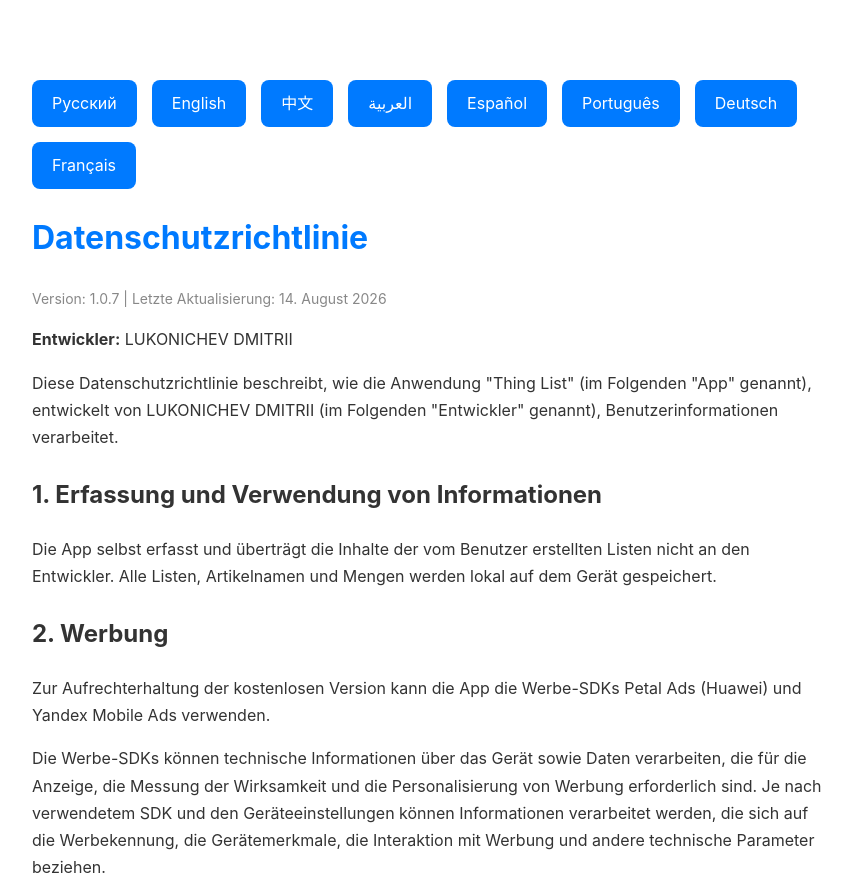
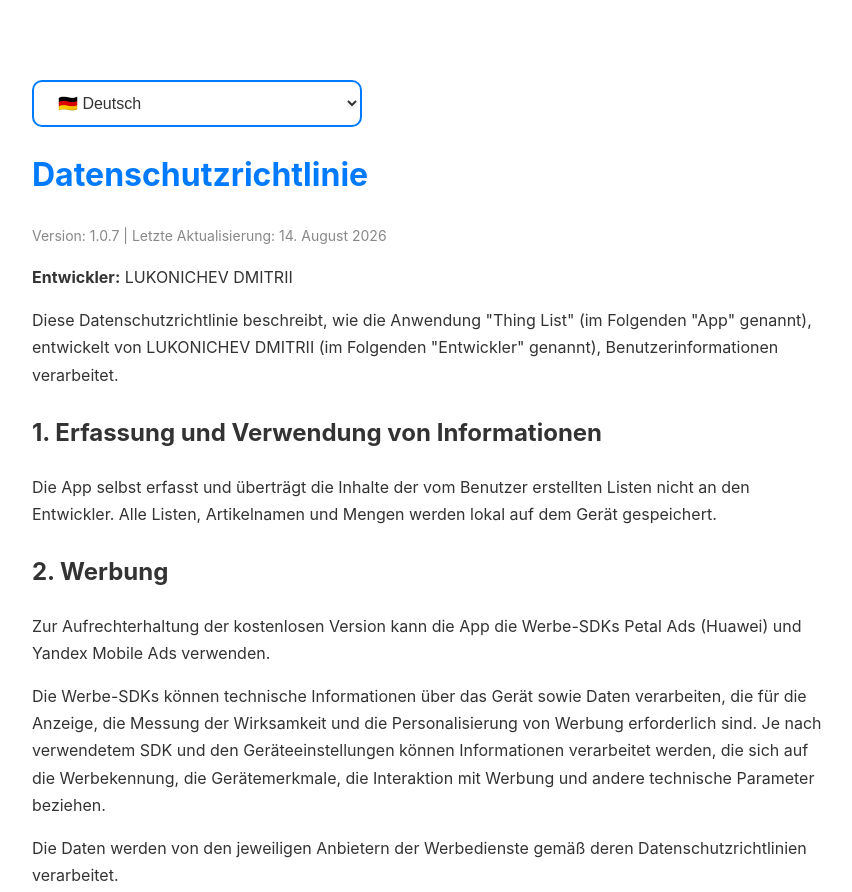
Before and after one commit to silder160590-dev/thinglist-privacy, a plain HTML site: page privacy_de.html in a window 1280 px wide. Shown: the top 892 px of the page, without its empty margins (208-1060 px from the left). Drawn offline with Linux system fonts and the light colour scheme.

Commit message:
change html

```diff
--- a/privacy_de.html
+++ b/privacy_de.html
@@ -9,22 +9,26 @@
         h1 { color: #007AFF; }
         h2 { color: #333; margin-top: 24px; }
         a { color: #007AFF; }
-        .lang-switcher { display: flex; gap: 15px; margin: 20px 0; flex-wrap: wrap; }
-        .lang-btn { padding: 10px 20px; background: #007AFF; color: white; text-decoration: none; border-radius: 8px; }
-        .lang-btn:hover { background: #0055cc; }
+        .lang-switcher { margin: 20px 0; }
+        select.lang-select { padding: 12px 20px; border-radius: 10px; border: 2px solid #007AFF; background: white; font-size: 16px; color: #333; cursor: pointer; }
+        select.lang-select:focus { outline: none; border-color: #0055cc; box-shadow: 0 0 0 3px rgba(0,122,255,0.2); }
         .version { color: #888; font-size: 14px; }
     </style>
 </head>
 <body>
 <div class="lang-switcher">
-    <a href="privacy_ru.html" class="lang-btn">Русский</a>
-    <a href="privacy_en.html" class="lang-btn">English</a>
-    <a href="privacy_zh.html" class="lang-btn">中文</a>
-    <a href="privacy_ar.html" class="lang-btn">العربية</a>
-    <a href="privacy_es.html" class="lang-btn">Español</a>
-    <a href="privacy_pt.html" class="lang-btn">Português</a>
-    <a href="privacy_de.html" class="lang-btn">Deutsch</a>
-    <a href="privacy_fr.html" class="lang-btn">Français</a>
+    <select class="lang-select" onchange="if(this.value) location.href=this.value">
+        <option value="">🌐 Выберите язык / Select language</option>
+        <option value="privacy_ru.html">🇷🇺 Русский</option>
+        <option value="privacy_en.html">🇬🇧 English</option>
+        <option value="privacy_zh.html">🇨🇳 中文</option>
+        <option value="privacy_ar.html">🇸🇦 العربية</option>
+        <option value="privacy_es.html">🇪🇸 Español</option>
+        <option value="privacy_pt.html">🇧🇷 Português</option>
+        <option value="privacy_de.html" selected>🇩🇪 Deutsch</option>
+        <option value="privacy_fr.html">🇫🇷 Français</option>
+        <option value="privacy_hi.html">🇮🇳 हिन्दी</option>
+    </select>
 </div>
 
 <h1>Datenschutzrichtlinie</h1>
```
Also changed, not shown: privacy_ar.html (+15 -11 lines), privacy_en.html (+15 -11 lines), privacy_es.html (+15 -11 lines), privacy_fr.html (+15 -11 lines), privacy_pt.html (+15 -11 lines), privacy_ru.html (+15 -11 lines), privacy_zh.html (+15 -11 lines).
